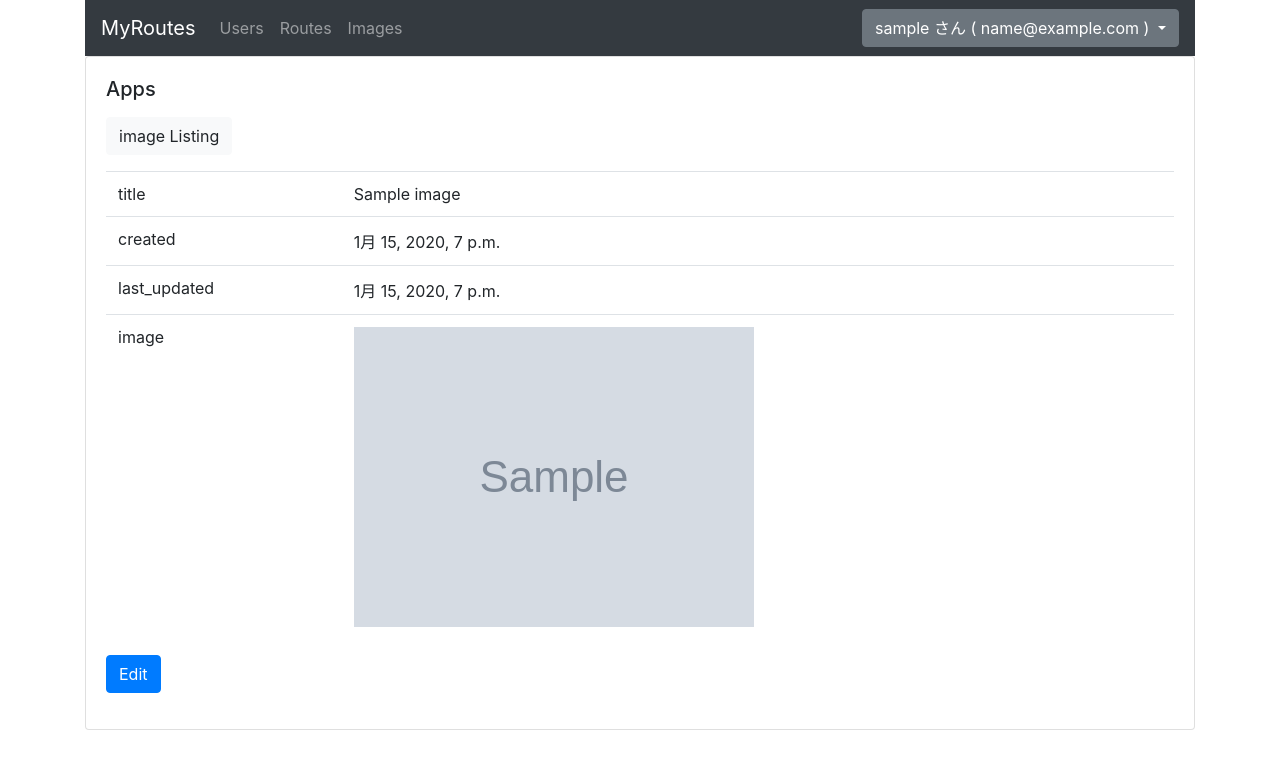
After one commit to YA-androidapp/Django-MyRoutes, a Django app: page /myapp/myapp/image/detail/1/ in a window 1280 px wide. The commit adds this page. Shown: the top 769 px of the page. Run offline with Django 3.2, Linux system fonts and the light colour scheme; a user stored in the database is signed in; tables that the repository leaves empty hold one stand-in row (values such as "Sample post"); grey boxes marked "Sample" are stand-in pictures; some libraries are stand-ins or nearby versions.

Commit message:
Add image model

```diff
--- a/myapp/models.py
+++ b/myapp/models.py
@@ -60,3 +60,29 @@ class AppUser(AbstractUser):
 
     def get_update_url(self):
         return reverse("myapp_AppUser_update", args=(self.pk,))
+
+
+
+class Image(models.Model):
+
+    # Relationships
+    created_by = models.ForeignKey("myapp.AppUser", on_delete=models.CASCADE, related_name='images')
+    route = models.ForeignKey("myapp.route", on_delete=models.CASCADE, related_name='images')
+
+    # Fields
+    title = models.CharField(max_length=100)
+    created = models.DateTimeField(auto_now_add=True, editable=False)
+    last_updated = models.DateTimeField(auto_now=True, editable=False)
+    image = models.ImageField(upload_to=custom_upload_to)
+
+    class Meta:
+        pass
+
+    def __str__(self):
+        return str(self.pk)
+
+    def get_absolute_url(self):
+        return reverse("myapp_Image_detail", args=(self.pk,))
+
+    def get_update_url(self):
+        return reverse("myapp_Image_update", args=(self.pk,))
--- a/myapp/templates/myapp/appuser_list.html
+++ b/myapp/templates/myapp/appuser_list.html
@@ -2,7 +2,7 @@
 {% block content %}
 
 <div>
-    <ul class="list-group"></ul>
+    <ul class="list-group">
         {% for object in object_list %}
         <li class="list-group-item">
             <div>
--- /dev/null
+++ b/myapp/templates/myapp/image_detail.html
@@ -0,0 +1,34 @@
+{% extends "base.html" %}
+{% load static %}
+{% block content %}
+
+<p>
+    <a class="btn btn-light" href="{% url 'myapp_Image_list' %}">
+        image Listing
+    </a>
+</p>
+
+<table class="table">
+    <tr>
+        <td>title</td>
+        <td>{{ object.title }}</td>
+    </tr>
+    <tr>
+        <td>created</td>
+        <td>{{ object.created }}</td>
+    </tr>
+    <tr>
+        <td>last_updated</td>
+        <td>{{ object.last_updated }}</td>
+    </tr>
+    <tr>
+        <td>image</td>
+        <td>
+            <img src="/media/{{object.image}}" alt="{{object.title}}" class="img-fluid"
+                style="max-width: 100%; height: auto;">
+        </td>
+    </tr>
+</table>
+<a class="btn btn-primary" href="{{object.get_update_url}}">Edit</a>
+
+{% endblock %}
--- a/myapp/templates/myapp/route_list.html
+++ b/myapp/templates/myapp/route_list.html
@@ -8,7 +8,7 @@
 <div id="map" class="m-3" style="width: 600px; height: 600px"></div>
 
 <div>
-    <ul class="list-group"></ul>
+    <ul class="list-group">
         {% for object in object_list %}
         <li class="list-group-item">
             <div>
--- a/myapp/urls.py
+++ b/myapp/urls.py
@@ -8,6 +8,7 @@ from . import views
 router = routers.DefaultRouter()
 router.register("Route", api.RouteViewSet)
 router.register("AppUser", api.AppUserViewSet)
+router.register("Image", api.ImageViewSet)
 
 urlpatterns = (
     path("api/v1/", include(router.urls)),
@@ -25,4 +26,8 @@ urlpatterns = (
          name="myapp_AppUser_list"),
     path("user/detail/<int:pk>/",
          views.AppUserDetailView.as_view(), name="myapp_AppUser_detail"),
+    path("myapp/image/", views.ImageListView.as_view(), name="myapp_Image_list"),
+    path("myapp/image/create/", views.ImageCreateView.as_view(), name="myapp_Image_create"),
+    path("myapp/image/detail/<int:pk>/", views.ImageDetailView.as_view(), name="myapp_Image_detail"),
+    path("myapp/image/update/<int:pk>/", views.ImageUpdateView.as_view(), name="myapp_Image_update"),
 )
--- a/myapp/views.py
+++ b/myapp/views.py
@@ -61,3 +61,33 @@ class AppUserListView(generic.ListView):
 class AppUserDetailView(LoginRequiredMixin, generic.DetailView):
     model = models.AppUser
     form_class = forms.AppUserForm
+
+class ImageListView(generic.ListView):
+    model = models.Image
+    form_class = forms.ImageForm
+
+
+class ImageCreateView(LoginRequiredMixin, generic.CreateView):
+    model = models.Image
+    form_class = forms.ImageForm
+
+    def get_context_data(self, **kwargs):
+        print(self.get_template_names())
+        context = super(ImageCreateView, self).get_context_data(**kwargs)
+        context['routes'] = models.Route.objects.all()
+        return context
+
+    def form_valid(self, form):
+        form.instance.created_by_id = self.request.user.id
+        return super(ImageCreateView, self).form_valid(form)
+
+
+class ImageDetailView(LoginRequiredMixin, generic.DetailView):
+    model = models.Image
+    form_class = forms.ImageForm
+
+
+class ImageUpdateView(LoginRequiredMixin, generic.UpdateView):
+    model = models.Image
+    form_class = forms.ImageForm
+    pk_url_kwarg = "pk"
--- a/templates/base.html
+++ b/templates/base.html
@@ -23,6 +23,9 @@
           </li>
           <li class="nav-item">
             <a class="nav-link" href="{% url 'myapp_Route_list' %}">Routes</a>
+          </li>
+          <li class="nav-item">
+            <a class="nav-link" href="{% url 'myapp_Image_list' %}">Images</a>
           </li>
         </ul>
 
--- a/templates/index.html
+++ b/templates/index.html
@@ -1,6 +1,9 @@
 {% extends "base.html" %}
 {% block content %}
-<div class="m-2"><h4>myapp</h4></div>
+<div class="m-2">
+    <h4>myapp</h4>
+</div>
 <div class="m-2"><a class="btn btn-light" href="{% url 'myapp_Route_list' %}">Route Listing</a></div>
 <div class="m-2"><a class="btn btn-light" href="{% url 'myapp_AppUser_list' %}">AppUser Listing</a></div>
+<div class="m-2"><a class="btn btn-light" href="{% url 'myapp_Image_list' %}">Image Listing</a></div>
 {% endblock %}
```
Also changed, not shown: myapp/admin.py (+22 -0 lines), myapp/api.py (+8 -0 lines), myapp/forms.py (+10 -0 lines), myapp/serializers.py (+12 -0 lines), myapp/templates/myapp/appuser_detail.html (+15 -0 lines), myapp/templates/myapp/image_form.html (added, +33 -0 lines), myapp/templates/myapp/image_list.html (added, +20 -0 lines), myapp/templates/myapp/route_confirm_delete.html (+15 -0 lines), myapp/templates/myapp/route_detail.html (+17 -1 lines), myapp/templates/myapp/route_form.html (+0 -17 lines), myapp/migrations/0002_auto_20210508_1026.py (added). Lines whose indentation alone changed are shown as unchanged.
